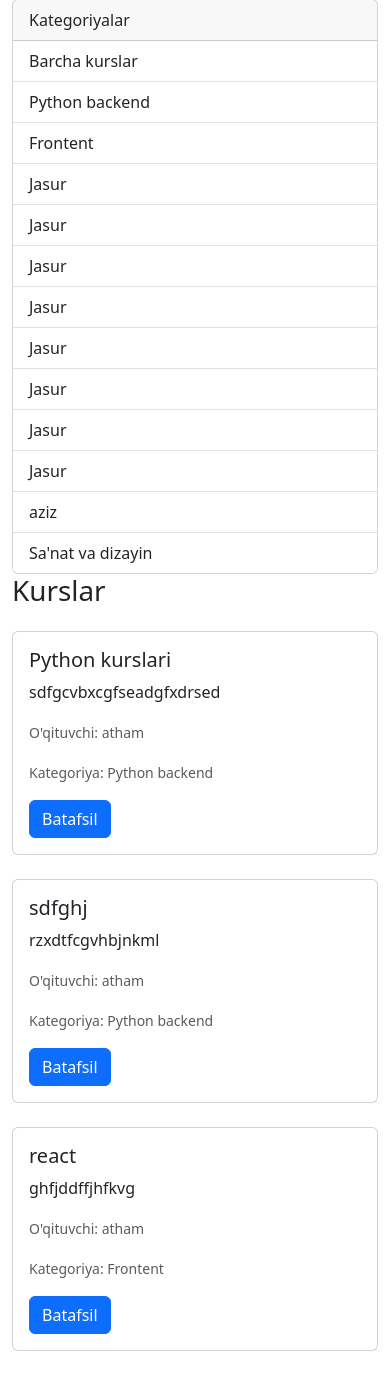
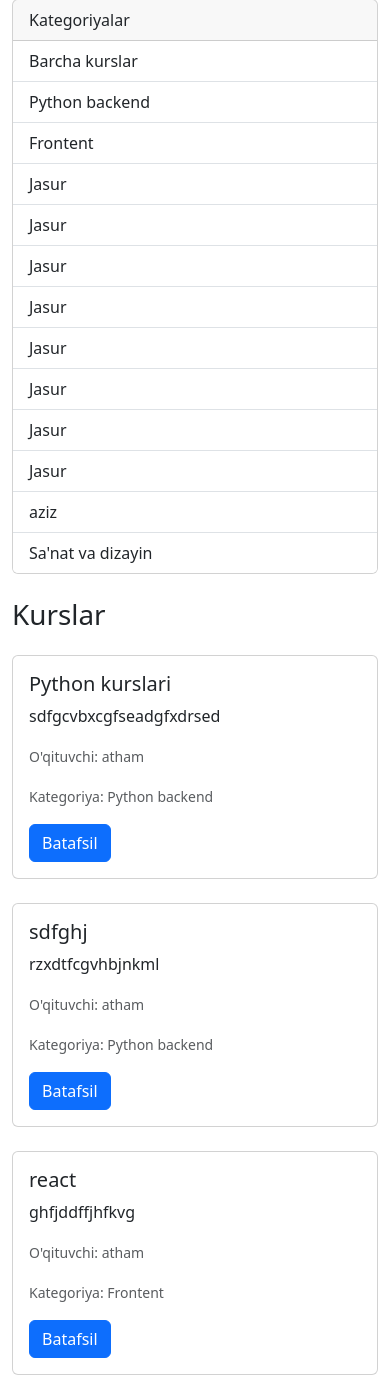
Before and after one commit to tokh1rovn1/eduplatform, a Django app: page / in a window 390 px wide. Shown: the part 81-1480 px from the top of the page. Before the commit the page ends 1432 px from the top, so only its background shows below. Run offline with Django 5.2, Linux system fonts and the light colour scheme; data comes from the database, SQL or seed files in the repository.

Commit message:
course-list ham responsive qilindi

```diff
--- a/templates/course_list.html
+++ b/templates/course_list.html
@@ -4,7 +4,8 @@
 
 {% block content %}
     <div class="row">
-        <div class="col-md-3">
+        <!-- Kategoriyalar bo'limi -->
+        <div class="col-12 col-md-3 mb-4 mb-md-0">
             <div class="card">
                 <div class="card-header">
                     Kategoriyalar
@@ -22,11 +23,12 @@
             </div>
         </div>
 
-        <div class="col-md-9">
+        <!-- Kurslar bo'limi -->
+        <div class="col-12 col-md-9">
             <h1 class="mb-4">Kurslar</h1>
             <div class="row">
                 {% for course in courses %}
-                    <div class="col-md-6 mb-4">
+                    <div class="col-12 col-md-6 col-lg-4 mb-4">
                         <div class="card h-100">
                             <div class="card-body">
                                 <h5 class="card-title">{{ course.title }}</h5>
```
